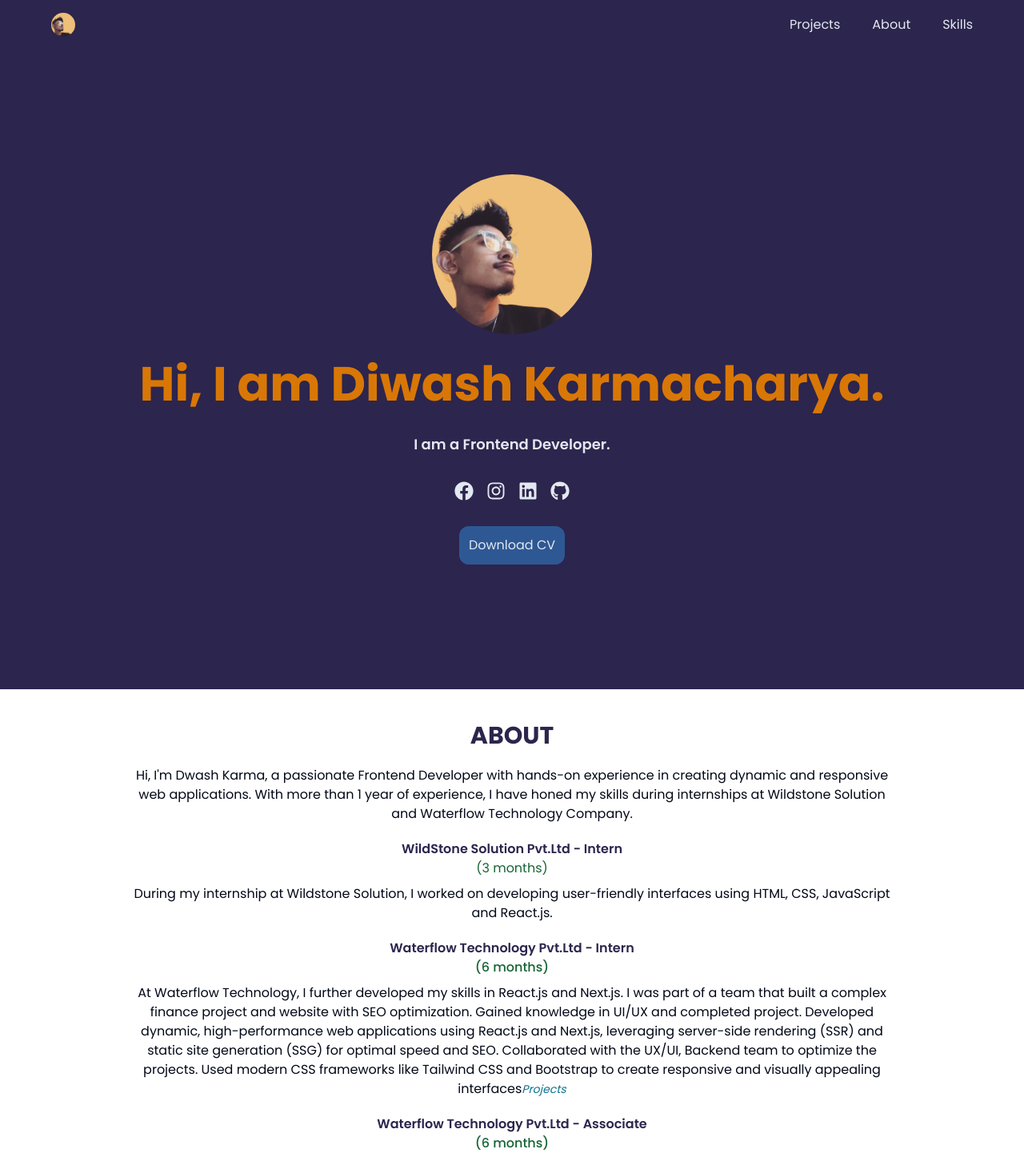
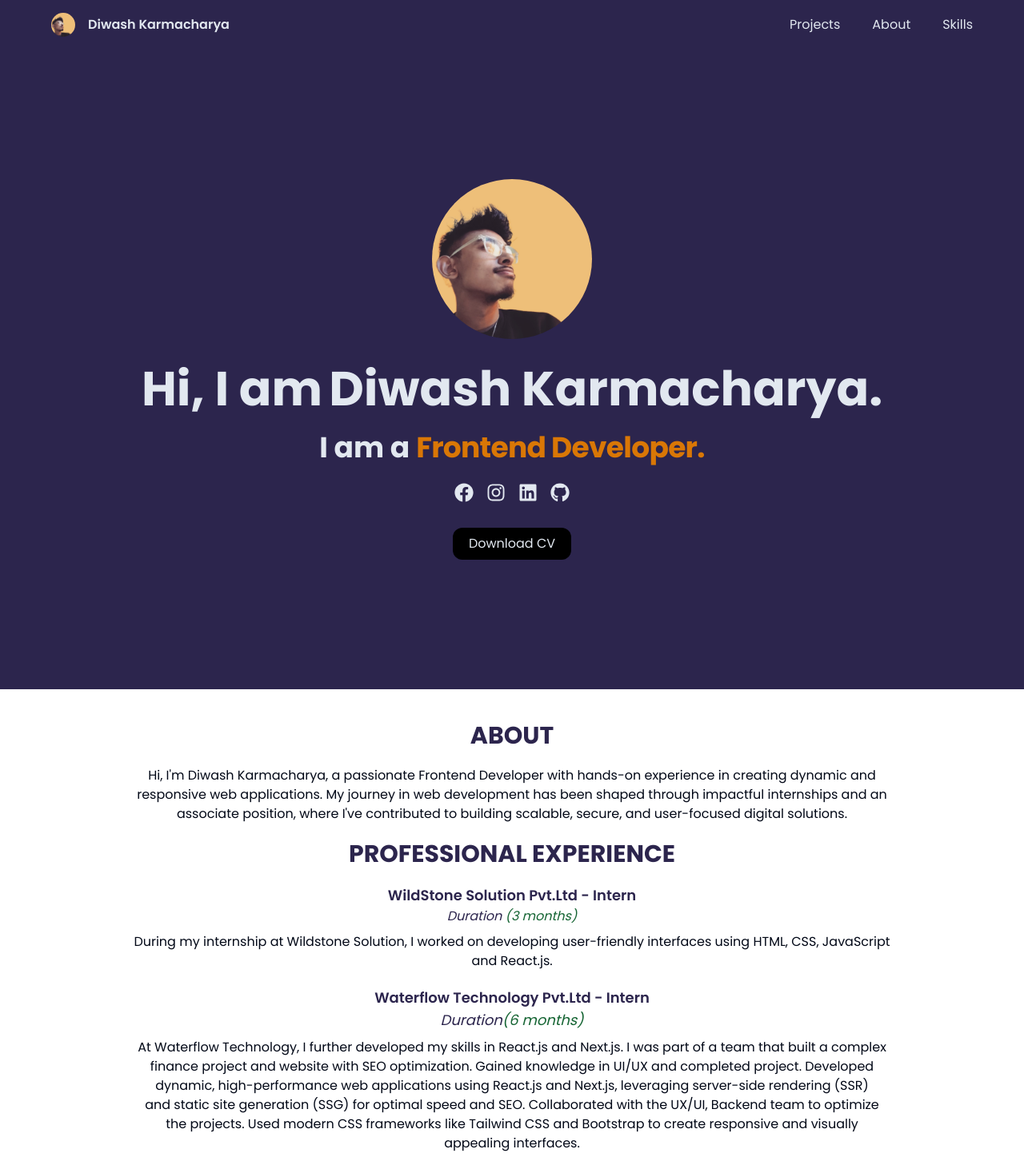
Before and after one commit to dwashkarma/PersonalWebsite, a Next.js app: page / in a window 1280 px wide. Shown: the top 1452 px of the page at 80% size. Built offline with nearby package versions, Linux system fonts and the light colour scheme.

Commit message:
style: fix homepage

```diff
--- a/components/About.jsx
+++ b/components/About.jsx
@@ -4,22 +4,30 @@ function About() {
   return (
     <div
       id="about"
-      className="text-center flex flex-col gap-5 mx-5 md:mx-40 mt-10"
+      className="text-pretty md:text-center flex flex-col gap-5 mx-5 md:mx-40 mt-10"
     >
       <h2 className="text-3xl font-bold text-textSecondary uppercase">About</h2>
       <p>
-        Hi, I&apos;m Dwash Karma, a passionate Frontend Developer with hands-on
-        experience in creating dynamic and responsive web applications. With
-        more than 1 year of experience, I have honed my skills during
-        internships at Wildstone Solution and Waterflow Technology Company.
+        Hi, I&apos;m Diwash Karmacharya, a passionate Frontend Developer with
+        hands-on experience in creating dynamic and responsive web applications.
+        My journey in web development has been shaped through impactful
+        internships and an associate position, where I&apos;ve contributed to
+        building scalable, secure, and user-focused digital solutions.
       </p>
+      <h2 className="text-3xl font-bold text-textSecondary uppercase">
+        {" "}
+        Professional Experience
+      </h2>
       <div className="flex flex-col gap-2">
         <h2 className="title grid text-textSecondary ">
-          <span className="font-semibold">
+          <span className="font-semibold text-lg">
             {" "}
             WildStone Solution Pvt.Ltd - Intern
           </span>
-          <span className="text-base text-green-800 ">(3 months)</span>
+          <div className="text-md italic ">
+            <span className="">Duration</span>
+            <span className="text-green-800"> (3 months)</span>
+          </div>
         </h2>
         <p>
           During my internship at Wildstone Solution, I worked on developing
@@ -27,11 +35,14 @@ function About() {
         </p>
       </div>
       <div className="flex flex-col gap-2">
-        <h2 className="title grid text-textSecondary font-semibold">
-          Waterflow Technology Pvt.Ltd - Intern
-          <span className="text-base text-green-800 font-medium">
-            (6 months)
+        <h2 className="title grid text-textSecondary text-lg ">
+          <span className="font-semibold">
+            Waterflow Technology Pvt.Ltd - Intern
           </span>
+          <div className="italic text-md">
+            <span>Duration</span>
+            <span className=" text-green-800 ">(6 months)</span>
+          </div>
         </h2>
         <p>
           At Waterflow Technology, I further developed my skills in React.js and
@@ -42,22 +53,12 @@ function About() {
           static site generation (SSG) for optimal speed and SEO. Collaborated
           with the UX/UI, Backend team to optimize the projects. Used modern CSS
           frameworks like Tailwind CSS and Bootstrap to create responsive and
-          visually appealing interfaces
-          <Link
-            href={"/projects"}
-            aria-label="projects from diwash karmacharya"
-            className="text-cyan-700 italic text-sm"
-          >
-            Projects
-          </Link>
+          visually appealing interfaces.
         </p>
       </div>
       <div className="flex flex-col gap-2">
-        <h2 className="title grid text-textSecondary font-semibold">
+        <h2 className="title grid text-textSecondary font-semibold text-lg">
           Waterflow Technology Pvt.Ltd - Associate
-          <span className="text-base text-green-800 font-medium">
-            (6 months)
-          </span>
         </h2>
         <p>
           Worked on various portfolio websites, Built secure and robust nance
--- a/components/HeroSection.jsx
+++ b/components/HeroSection.jsx
@@ -4,6 +4,7 @@ import { FaLinkedin } from "react-icons/fa6";
 import { FaGithub } from "react-icons/fa";
 import Image from "next/image";
 import Link from "next/link";
+import { TypingAnimation } from "./magicui/typing-animation";
 
 function HeroSection() {
   return (
@@ -19,12 +20,15 @@ function HeroSection() {
           height={200}
           width={200}
         />
-        <h1 className="text-xl md:text-6xl font-bold text-amber-600">
-          Hi, I am Diwash Karmacharya.
+        <h1 className="text-xl md:text-6xl font-bold text-center flex md:flex-col lg:flex-row gap-2">
+          <span>Hi, I am </span> <span> Diwash Karmacharya.</span>
         </h1>
-        <p className="text-md md:text-lg font-semibold">
-          I am a Frontend Developer.
-        </p>
+        <div className="text-md md:text-4xl font-semibold flex gap-2 items-center h-6">
+          <span className=" font-bold">I am a</span>
+          <TypingAnimation className={" text-xl md:text-4xl text-amber-600"}>
+            Frontend Developer.
+          </TypingAnimation>
+        </div>
         {/* //icons */}
         <div className="flex gap-4 text-2xl  ">
           <Link
@@ -64,7 +68,7 @@ function HeroSection() {
           </Link>
         </div>
         <div>
-          <button className="bg-textPrimary p-3 rounded-xl hover:bg-opacity-70">
+          <button className="bg-black p-2 px-5 rounded-xl hover:bg-opacity-70">
             <a
               className="text-base"
               aria-label="cv/resume"
--- a/components/Nav.jsx
+++ b/components/Nav.jsx
@@ -40,8 +40,11 @@ function NavBar() {
   };
   return (
     <>
-      <div className=" bg-textSecondary relative  text-slate-200 sticky top-0  flex justify-between p-5 md:p-4 md:px-16 items-center">
-        <div className="cursor-pointer" onClick={() => handleClick("home")}>
+      <div className=" bg-textSecondary   text-slate-200 sticky top-0  flex justify-between p-5 md:p-4 md:px-16 items-center">
+        <div
+          className="cursor-pointer flex items-center gap-4"
+          onClick={() => handleClick("home")}
+        >
           <Image
             src={"/dwas.jpg"}
             height={30}
@@ -50,8 +53,11 @@ function NavBar() {
             alt="dwashKarma"
             className="rounded-full "
           />
+          <span className="hidden md:block font-semibold ">
+            Diwash Karmacharya
+          </span>
         </div>
-        <p className="text-xl md:hidden">Dwash</p>
+        <p className="text-xl md:hidden">Diwash.K</p>
         <div
           className="flex gap-2 items-center md:hidden text-xl "
           onClick={handleMenuOpen}
--- a/components/Skills.jsx
+++ b/components/Skills.jsx
@@ -26,13 +26,6 @@ export default function Skills() {
         </div>
       </div>
       <div className="grid gap-2">
-        <h3 className="font-bold text-xl">Backend </h3>
-        <div className="flex flex-col md:flex-row gap-2 md:gap-5 text-start md:justify-center">
-          <li>Nestjs</li>
-          <li>Nodejs</li>
-        </div>
-      </div>
-      <div className="grid gap-2">
         <h3 className="font-bold text-xl">CSS </h3>
         <div className="flex flex-col md:flex-row gap-2 md:gap-5 text-start md:justify-center">
           <li>TailwindCSS</li>
@@ -42,6 +35,16 @@ export default function Skills() {
           <li>Sadcn/UI</li>
         </div>
       </div>
+      <div className="grid gap-2">
+        <h3 className="font-bold text-xl">Backend </h3>
+        <div className="flex flex-col md:flex-row gap-2 md:gap-5 text-start md:justify-center">
+          <li>Nestjs</li>
+          <li>Nodejs</li>
+        </div>
+      </div>
+      <div className="grid gap-2">
+        <h3 className="font-bold text-xl">Technical SEO </h3>
+      </div>
     </div>
   );
 }
--- /dev/null
+++ b/components/magicui/typing-animation.jsx
@@ -0,0 +1,73 @@
+"use client";;
+import { cn } from "@/lib/utils";
+import { motion } from "motion/react";
+import { useEffect, useRef, useState } from "react";
+
+export function TypingAnimation({
+  children,
+  className,
+  duration = 100,
+  delay = 0,
+  as: Component = "div",
+  startOnView = false,
+  ...props
+}) {
+  const MotionComponent = motion.create(Component, {
+    forwardMotionProps: true,
+  });
+
+  const [displayedText, setDisplayedText] = useState("");
+  const [started, setStarted] = useState(false);
+  const elementRef = useRef(null);
+
+  useEffect(() => {
+    if (!startOnView) {
+      const startTimeout = setTimeout(() => {
+        setStarted(true);
+      }, delay);
+      return () => clearTimeout(startTimeout);
+    }
+
+    const observer = new IntersectionObserver(([entry]) => {
+      if (entry.isIntersecting) {
+        setTimeout(() => {
+          setStarted(true);
+        }, delay);
+        observer.disconnect();
+      }
+    }, { threshold: 0.1 });
+
+    if (elementRef.current) {
+      observer.observe(elementRef.current);
+    }
+
+    return () => observer.disconnect();
+  }, [delay, startOnView]);
+
+  useEffect(() => {
+    if (!started) return;
+
+    let i = 0;
+    const typingEffect = setInterval(() => {
+      if (i < children.length) {
+        setDisplayedText(children.substring(0, i + 1));
+        i++;
+      } else {
+        clearInterval(typingEffect);
+      }
+    }, duration);
+
+    return () => {
+      clearInterval(typingEffect);
+    };
+  }, [children, duration, started]);
+
+  return (
+    (<MotionComponent
+      ref={elementRef}
+      className={cn("text-4xl font-bold leading-[5rem] tracking-[-0.02em]", className)}
+      {...props}>
+      {displayedText}
+    </MotionComponent>)
+  );
+}
--- a/package.json
+++ b/package.json
@@ -15,6 +15,7 @@
     "clsx": "^2.1.1",
     "framer-motion": "^11.3.17",
     "lucide-react": "^0.416.0",
+    "motion": "^12.10.5",
     "next": "14.2.5",
     "next-themes": "^0.3.0",
     "react": "^18",
```
Also changed, not shown: 1 other file (tests, documents, lock files or other folders).
